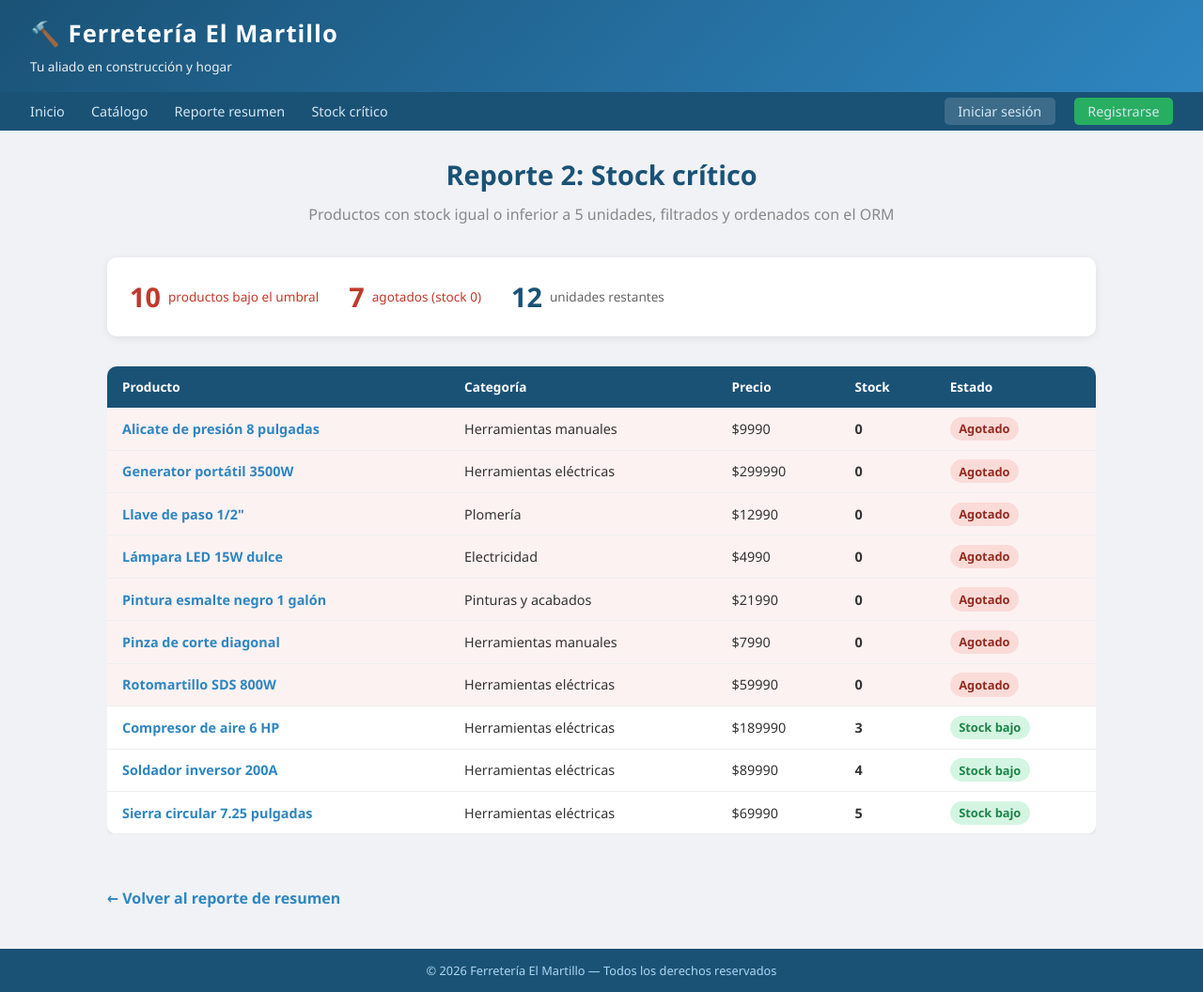
After one commit to Cristobalaros2/Aros-ti3041-es3, a Django app: page /reportes/stock/ in a window 1280 px wide. The commit adds this page. Shown: the whole page at 94% size. Run offline with Django 5.2, Linux system fonts and the light colour scheme; data comes from the database, SQL or seed files in the repository.

Commit message:
etapa-2-reportes

```diff
--- a/catalogo/templates/catalogo/base.html
+++ b/catalogo/templates/catalogo/base.html
@@ -17,6 +17,8 @@
         <div class="nav-links">
             <a href="{% url 'catalogo:landing' %}">Inicio</a>
             <a href="{% url 'catalogo:lista' %}">Catálogo</a>
+            <a href="{% url 'catalogo:reporte_resumen' %}">Reporte resumen</a>
+            <a href="{% url 'catalogo:reporte_stock' %}">Stock crítico</a>
             {% if es_admin %}
                 <a href="/admin/">Administrar</a>
             {% endif %}
--- /dev/null
+++ b/catalogo/templates/catalogo/reporte_stock.html
@@ -0,0 +1,65 @@
+{% extends "catalogo/base.html" %}
+{% load static %}
+
+{% block title %}Reporte de stock crítico — Ferretería El Martillo{% endblock %}
+
+{% block content %}
+<h2 class="section-title">Reporte 2: Stock crítico</h2>
+<p class="section-sub">Productos con stock igual o inferior a {{ umbral }} unidades, filtrados y ordenados con el ORM</p>
+
+<div class="reporte-total">
+    <div class="resumen-item agotados">
+        <span class="numero">{{ resumen.cantidad }}</span>
+        <span class="etiqueta">productos bajo el umbral</span>
+    </div>
+    <div class="resumen-item agotados">
+        <span class="numero">{{ agotados }}</span>
+        <span class="etiqueta">agotados (stock 0)</span>
+    </div>
+    <div class="resumen-item">
+        <span class="numero">{{ resumen.stock_total }}</span>
+        <span class="etiqueta">unidades restantes</span>
+    </div>
+</div>
+
+<div class="reporte-tabla-wrap">
+    <table class="admin-table">
+        <thead>
+            <tr>
+                <th>Producto</th>
+                <th>Categoría</th>
+                <th>Precio</th>
+                <th>Stock</th>
+                <th>Estado</th>
+            </tr>
+        </thead>
+        <tbody>
+            {% for producto in criticos %}
+            <tr {% if producto.stock == 0 %}class="reporte-fila-destacada"{% endif %}>
+                <td>
+                    <a href="{% url 'catalogo:detalle' producto.id %}" style="color:#2e86c1; font-weight:600; text-decoration:none">
+                        {{ producto.nombre }}
+                    </a>
+                </td>
+                <td>{{ producto.categoria }}</td>
+                <td>${{ producto.precio|floatformat:0 }}</td>
+                <td><strong>{{ producto.stock }}</strong></td>
+                <td>
+                    {% if producto.stock == 0 %}
+                        <span class="badge badge-agotado">Agotado</span>
+                    {% else %}
+                        <span class="badge badge-disponible">Stock bajo</span>
+                    {% endif %}
+                </td>
+            </tr>
+            {% empty %}
+            <tr>
+                <td colspan="5">Ningún producto está bajo el umbral de {{ umbral }} unidades.</td>
+            </tr>
+            {% endfor %}
+        </tbody>
+    </table>
+</div>
+
+<a href="{% url 'catalogo:reporte_resumen' %}" class="volver">← Volver al reporte de resumen</a>
+{% endblock %}
--- a/catalogo/urls.py
+++ b/catalogo/urls.py
@@ -18,4 +18,6 @@ urlpatterns = [
     path("carrito/actualizar/<int:producto_id>/", views.actualizar_carrito, name="actualizar_carrito"),
     path("carrito/vaciar/", views.vaciar_carrito, name="vaciar_carrito"),
     path("carrito/comprar/", views.realizar_compra, name="realizar_compra"),
+    path("reportes/resumen/", views.reporte_resumen, name="reporte_resumen"),
+    path("reportes/stock/", views.reporte_stock, name="reporte_stock"),
 ]
--- a/catalogo/views.py
+++ b/catalogo/views.py
@@ -5,6 +5,7 @@ from django.contrib import messages
 from django.contrib.auth import authenticate, login, logout
 from django.contrib.auth.models import User
 from django.db import transaction
+from django.db.models import Avg, Count, Sum
 from django.views.decorators.http import require_POST
 
 from .forms import ProductoForm
@@ -127,6 +128,57 @@ def eliminar_producto(request, producto_id):
     return render(request, "catalogo/confirmar_eliminar.html", {
         **_contexto_base(request),
         "producto": producto,
+    })
+
+
+# === REPORTES CON ORM ===
+
+UMBRAL_STOCK_CRITICO = 5
+
+
+def reporte_resumen(request):
+    """Reporte 1: cantidad de productos y cálculos por categoría (aggregate/annotate)."""
+    por_categoria = (
+        Producto.objects
+        .values("categoria")
+        .annotate(
+            cantidad=Count("id"),
+            precio_promedio=Avg("precio"),
+            stock_total=Sum("stock"),
+        )
+        .order_by("-cantidad", "categoria")
+    )
+
+    totales = Producto.objects.aggregate(
+        cantidad=Count("id"),
+        precio_promedio=Avg("precio"),
+        stock_total=Sum("stock"),
+    )
+
+    return render(request, "catalogo/reporte_resumen.html", {
+        **_contexto_base(request),
+        "por_categoria": por_categoria,
+        "totales": totales,
+        "categorias": len(por_categoria),
+    })
+
+
+def reporte_stock(request):
+    """Reporte 2: productos con stock bajo el umbral, filtrados y ordenados con el ORM."""
+    criticos = (
+        Producto.objects
+        .filter(stock__lte=UMBRAL_STOCK_CRITICO)
+        .order_by("stock", "nombre")
+    )
+
+    resumen = criticos.aggregate(cantidad=Count("id"), stock_total=Sum("stock"))
+
+    return render(request, "catalogo/reporte_stock.html", {
+        **_contexto_base(request),
+        "criticos": criticos,
+        "resumen": resumen,
+        "umbral": UMBRAL_STOCK_CRITICO,
+        "agotados": criticos.filter(stock=0).count(),
     })
 
 
```
Also changed, not shown: catalogo/templates/catalogo/reporte_resumen.html (added, +62 -0 lines).
